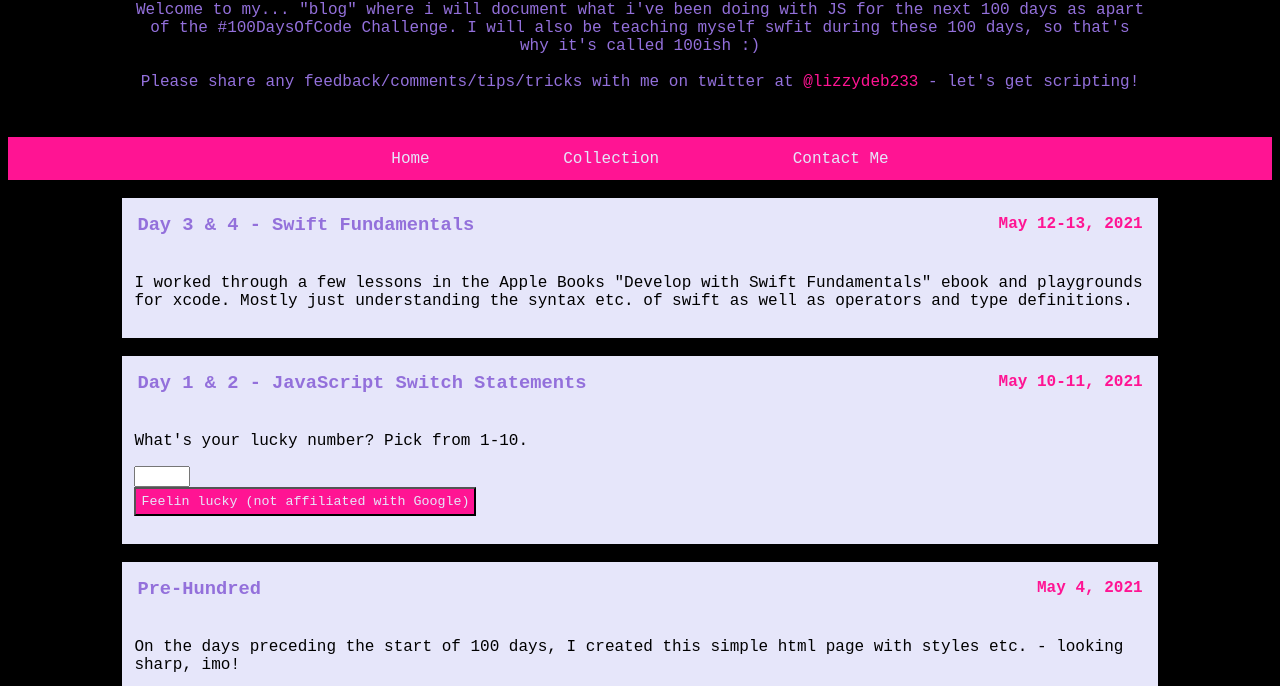
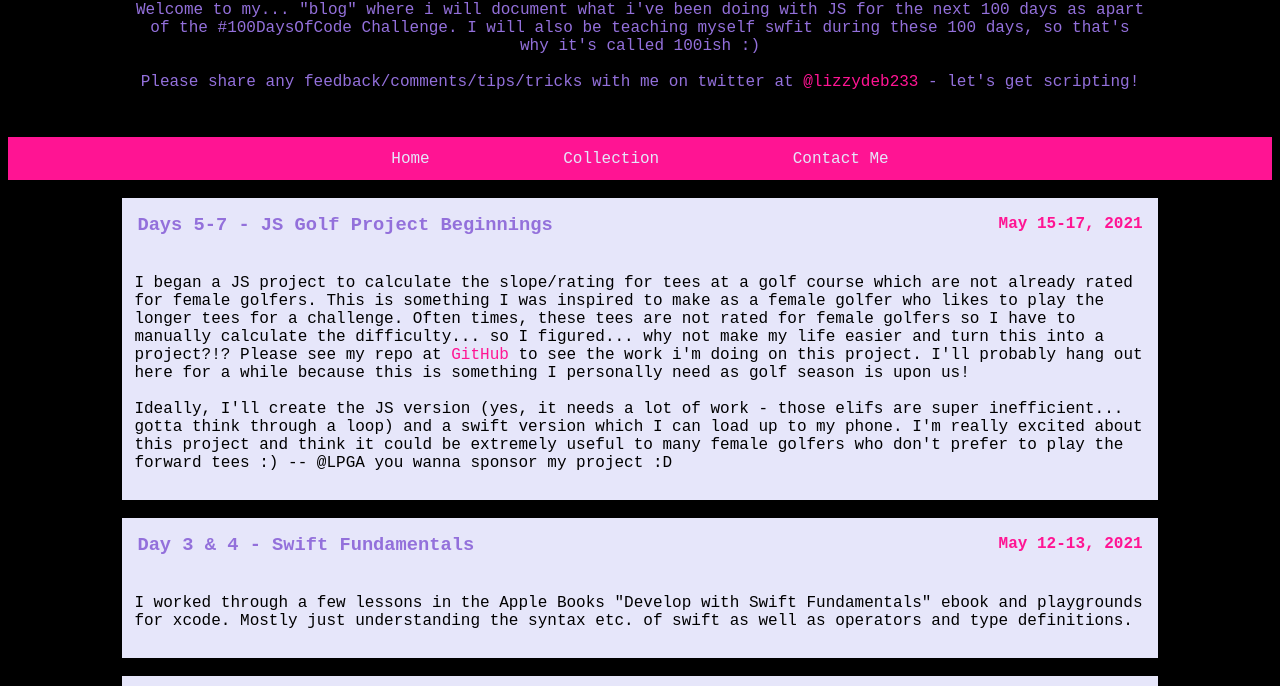
Before and after one commit to lizzyj233/100Days-JS, a website: page index.html in a window 1280 px wide. Shown: the part 100-786 px from the top of the page. Drawn offline with Linux system fonts and the light colour scheme.

Commit message:
created post for JS golf project beginnings

```diff
--- a/index.html
+++ b/index.html
@@ -22,13 +22,22 @@
 
 <div id="today">
     <!--post template should be as follows, div id change for the day to connect to a function to populate content on view post click-->
-    <div id="day3-div" class="content-container">
+    <div id="day5-7-div" class="content-container">
         <table class="post-header-table">
-            <td><h3 class="post-title">Day 3 & 4 - Swift Fundamentals</h3></td>
-            <td><h4 class="post-date">May 12-13, 2021</h4></td>
+            <td><h3 class="post-title">Days 5-7 - JS Golf Project Beginnings</h3></td>
+            <td><h4 class="post-date">May 15-17, 2021</h4></td>
             </table>
-        <p id="day3-content">I worked through a few lessons in the Apple Books "Develop with Swift Fundamentals" ebook and playgrounds for xcode. Mostly just understanding the syntax etc. of swift as well as operators and type definitions. </p>
+        <p id="day3-content">I began a JS project to calculate the slope/rating for tees at a golf course which are not already rated for female golfers. This is something I was inspired to make as a female golfer who likes to play the longer tees for a challenge. Often times, these tees are not rated for female golfers so I have to manually calculate the difficulty... so I figured... why not make my life easier and turn this into a project?!? Please see my repo at <a href="https://github.com/lizzyj233/JS-Golf-Course-Calculations">GitHub</a> to see the work i'm doing on this project. I'll probably hang out here for a while because this is something I personally need as golf season is upon us! <br><br>Ideally, I'll create the JS version (yes, it needs a lot of work - those elifs are super inefficient... gotta think through a loop) and a swift version which I can load up to my phone. I'm really excited about this project and think it could be extremely useful to many female golfers who don't prefer to play the forward tees :) -- @LPGA you wanna sponsor my project :D </p>
     </div>
+</div>
+<br>
+
+<div id="day3-div" class="content-container">
+    <table class="post-header-table">
+        <td><h3 class="post-title">Day 3 & 4 - Swift Fundamentals</h3></td>
+        <td><h4 class="post-date">May 12-13, 2021</h4></td>
+        </table>
+    <p id="day3-content">I worked through a few lessons in the Apple Books "Develop with Swift Fundamentals" ebook and playgrounds for xcode. Mostly just understanding the syntax etc. of swift as well as operators and type definitions. </p>
 </div>
 <br>
 
```
